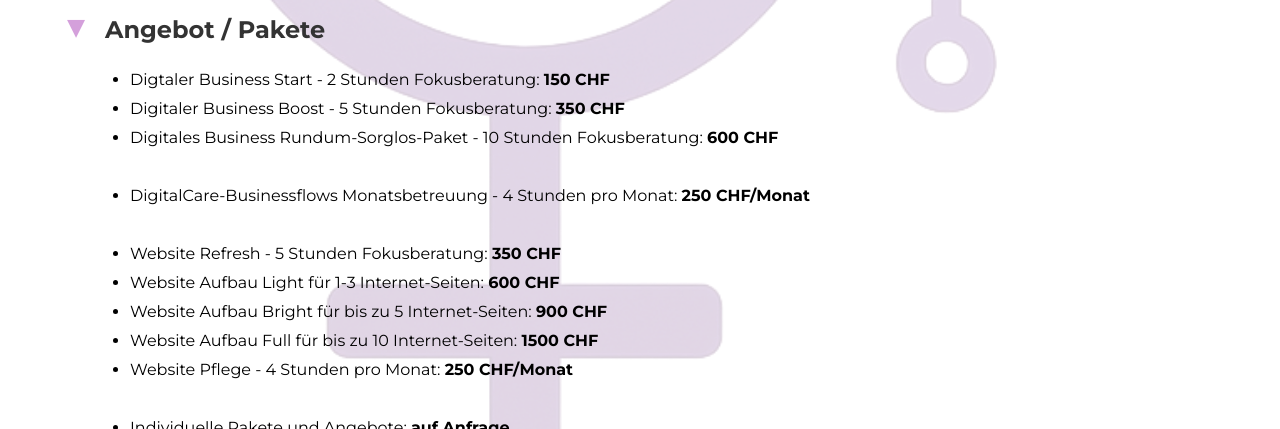
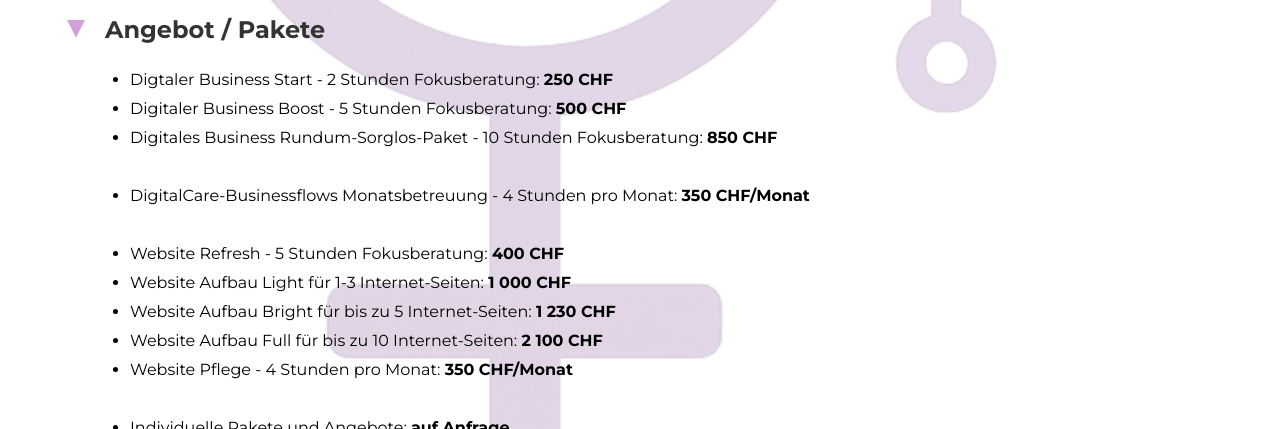
Before and after one commit to milu2-codespace/digitalcare-businessflows.ch, a plain HTML site: page index.html in a window 1280 px wide. Both pictures are taken after a click on the element "Angebot / Pakete". Shown: the part 1222-1651 px from the top of the page. Drawn offline with Linux system fonts and the light colour scheme.

Commit message:
Preisangaben angepasst

```diff
--- a/index.html
+++ b/index.html
@@ -81,17 +81,17 @@
         <h2 class="accordion-header">Angebot / Pakete</h2>
         <div class="accordion-content" style="display: none;">
             <ul>
-                <li> Digtaler Business Start - 2 Stunden Fokusberatung: <b>150 CHF</b></li>
-                <li> Digitaler Business Boost - 5 Stunden Fokusberatung: <b>350 CHF</b></li>
-                <li> Digitales Business Rundum-Sorglos-Paket - 10 Stunden Fokusberatung: <b>600 CHF</b></li>
+                <li> Digtaler Business Start - 2 Stunden Fokusberatung: <b>250 CHF</b></li>
+                <li> Digitaler Business Boost - 5 Stunden Fokusberatung: <b>500 CHF</b></li>
+                <li> Digitales Business Rundum-Sorglos-Paket - 10 Stunden Fokusberatung: <b>850 CHF</b></li>
                 <br>
-                <li> DigitalCare-Businessflows Monatsbetreuung - 4 Stunden pro Monat: <b>250 CHF/Monat</b></li>
+                <li> DigitalCare-Businessflows Monatsbetreuung - 4 Stunden pro Monat: <b>350 CHF/Monat</b></li>
                 <br>
-                <li> Website Refresh - 5 Stunden Fokusberatung: <b>350 CHF</b></li>
-                <li> Website Aufbau Light für 1-3 Internet-Seiten: <b>600 CHF</b></li>
-                <li> Website Aufbau Bright für bis zu 5 Internet-Seiten: <b>900 CHF</b></li>
-                <li> Website Aufbau Full für bis zu 10 Internet-Seiten: <b>1500 CHF</b></li>
-                <li> Website Pflege - 4 Stunden pro Monat: <b>250 CHF/Monat</b></li>
+                <li> Website Refresh - 5 Stunden Fokusberatung: <b>400 CHF</b></li>
+                <li> Website Aufbau Light für 1-3 Internet-Seiten: <b>1 000 CHF</b></li>
+                <li> Website Aufbau Bright für bis zu 5 Internet-Seiten: <b>1 230 CHF</b></li>
+                <li> Website Aufbau Full für bis zu 10 Internet-Seiten: <b>2 100 CHF</b></li>
+                <li> Website Pflege - 4 Stunden pro Monat: <b>350 CHF/Monat</b></li>
                 <br>
                 <li> Individuelle Pakete und Angebote: <b>auf Anfrage</b></li>
             </ul>
```
